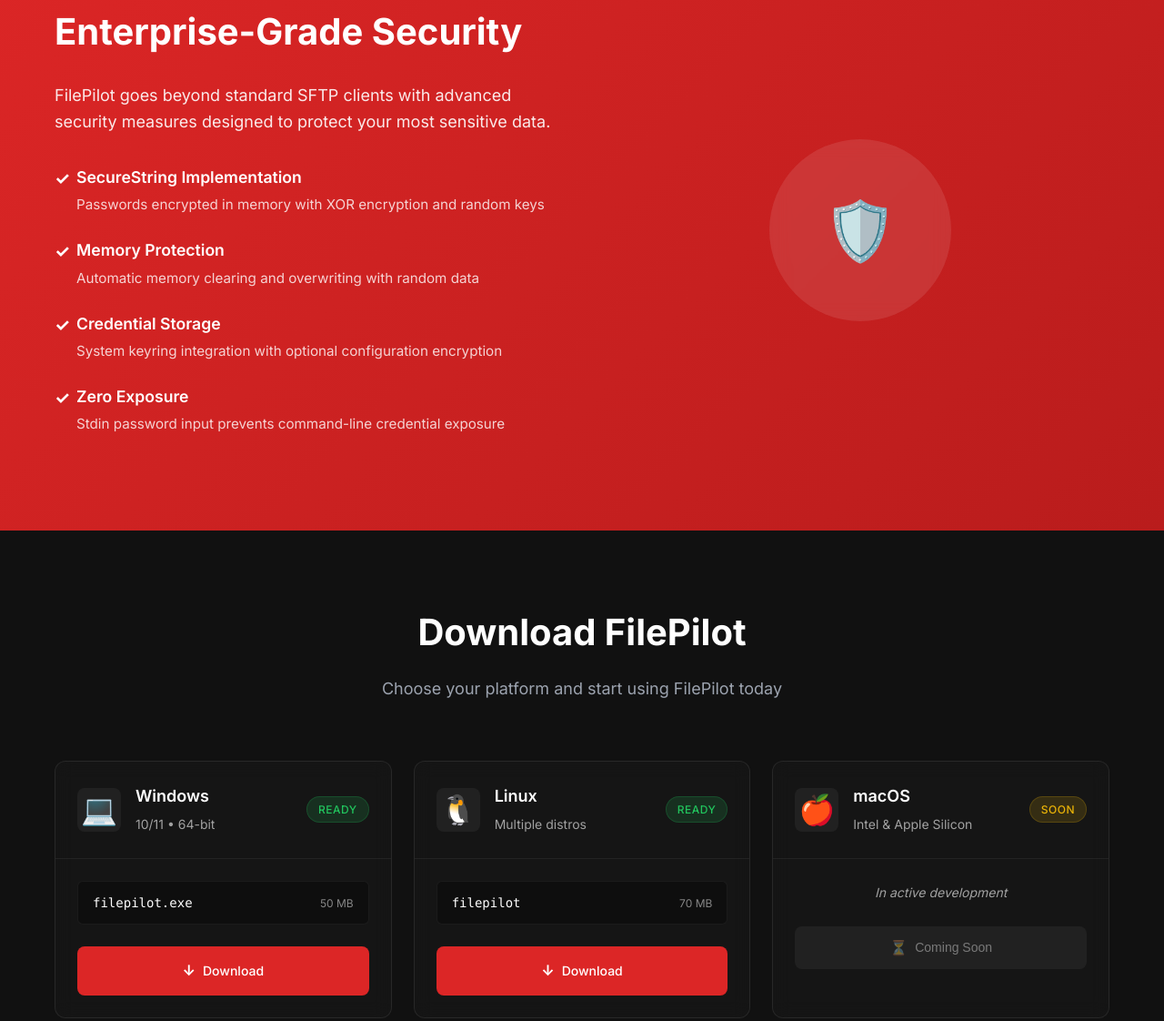
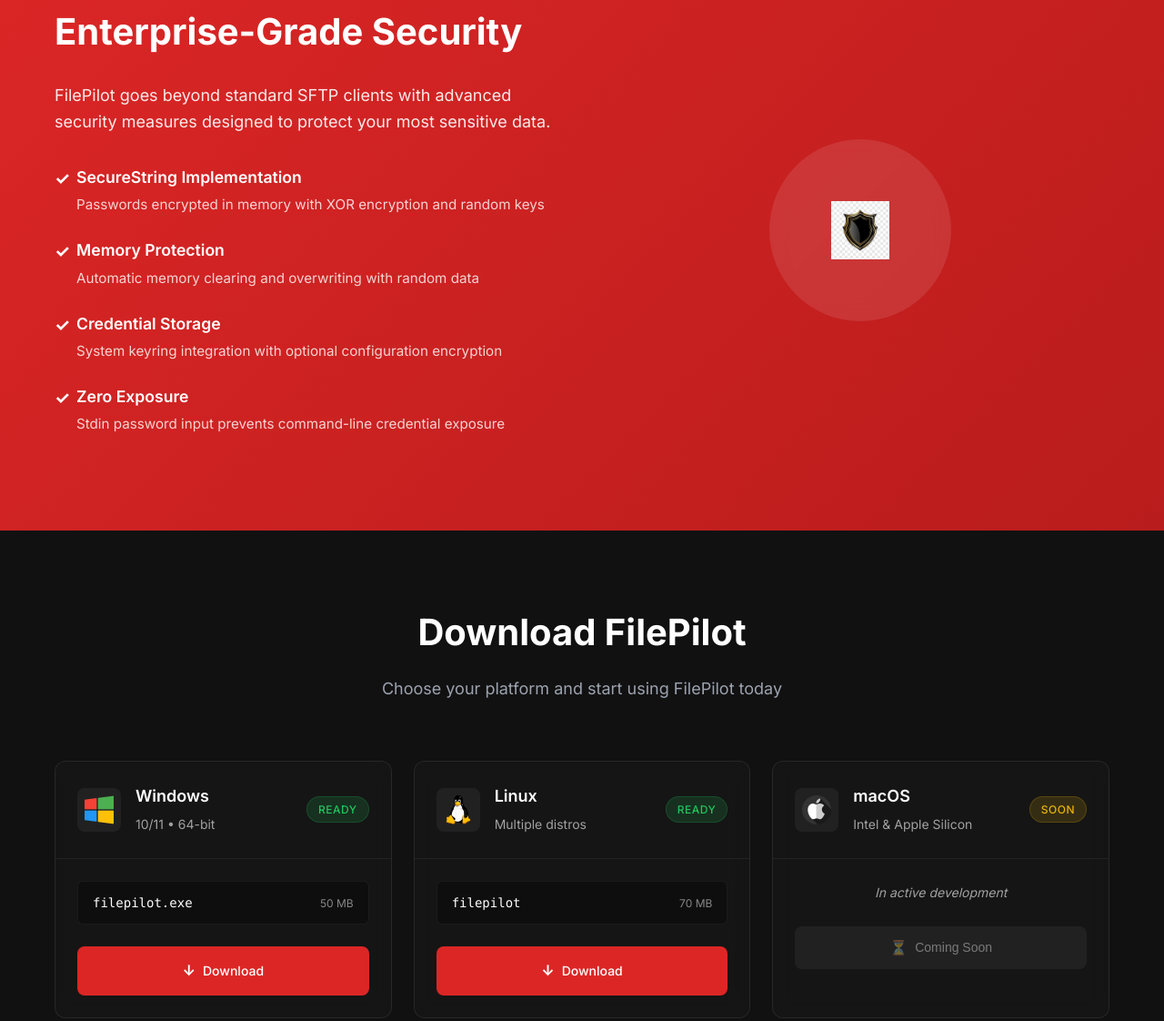
Before and after one commit to Kevin11-code/filepilot, a website: page download_page/index.html in a window 1280 px wide. Shown: the part 1603-2725 px from the top of the page at 91% size. Drawn offline with Linux system fonts and the light colour scheme.

Commit message:
Add windows.png asset to download page

```diff
--- a/download_page/index.html
+++ b/download_page/index.html
@@ -121,10 +121,9 @@
                                 <span class="security-item-desc">Stdin password input prevents command-line credential exposure</span>
                             </li>
                         </ul>
-                    </div>
-                    <div class="security-image">
+                    </div>                    <div class="security-image">
                         <div class="security-shield">
-                            <div class="shield-icon">🛡️</div>
+                            <img src="./assets/shield.png" alt="Security Shield" class="shield-icon-img">
                         </div>
                     </div>
                 </div>
@@ -139,10 +138,11 @@
                     <p class="section-description">
                         Choose your platform and start using FilePilot today
                     </p>
-                </div>                <div class="download-cards">
-                    <div class="download-card available">
+                </div>                <div class="download-cards">                    <div class="download-card available">
                         <div class="card-header">
-                            <div class="platform-icon">💻</div>
+                            <div class="platform-icon">
+                                <img src="./assets/windows.png" alt="Windows" class="platform-icon-img">
+                            </div>
                             <div class="platform-info">
                                 <h3>Windows</h3>
                                 <span class="platform-version">10/11 • 64-bit</span>
@@ -160,10 +160,11 @@
                             </a>
                         </div>
                     </div>
-
-                    <div class="download-card available">
+                      <div class="download-card available">
                         <div class="card-header">
-                            <div class="platform-icon">🐧</div>
+                            <div class="platform-icon">
+                                <img src="./assets/linux.png" alt="Linux" class="platform-icon-img">
+                            </div>
                             <div class="platform-info">
                                 <h3>Linux</h3>
                                 <span class="platform-version">Multiple distros</span>
@@ -181,10 +182,11 @@
                             </a>
                         </div>
                     </div>
-
-                    <div class="download-card upcoming">
+                      <div class="download-card upcoming">
                         <div class="card-header">
-                            <div class="platform-icon">🍎</div>
+                            <div class="platform-icon">
+                                <img src="./assets/apple.png" alt="macOS" class="platform-icon-img">
+                            </div>
                             <div class="platform-info">
                                 <h3>macOS</h3>
                                 <span class="platform-version">Intel & Apple Silicon</span>
--- a/download_page/styles.css
+++ b/download_page/styles.css
@@ -311,6 +311,12 @@
     font-size: 4rem;
 }
 
+.shield-icon-img {
+    width: 64px;
+    height: 64px;
+    object-fit: contain;
+}
+
 /* Download Section */
 .download {
     padding: 80px 0;
@@ -372,6 +378,12 @@
     background: rgba(255, 255, 255, 0.05);
     border-radius: 8px;
     flex-shrink: 0;
+}
+
+.platform-icon-img {
+    width: 32px;
+    height: 32px;
+    object-fit: contain;
 }
 
 .platform-info {
```
Also changed, not shown: download_page/assets/apple.png (added), download_page/assets/filepilot_icon.png, download_page/assets/linux.png (added), download_page/assets/shield.png (added), download_page/assets/windows.png (added).
